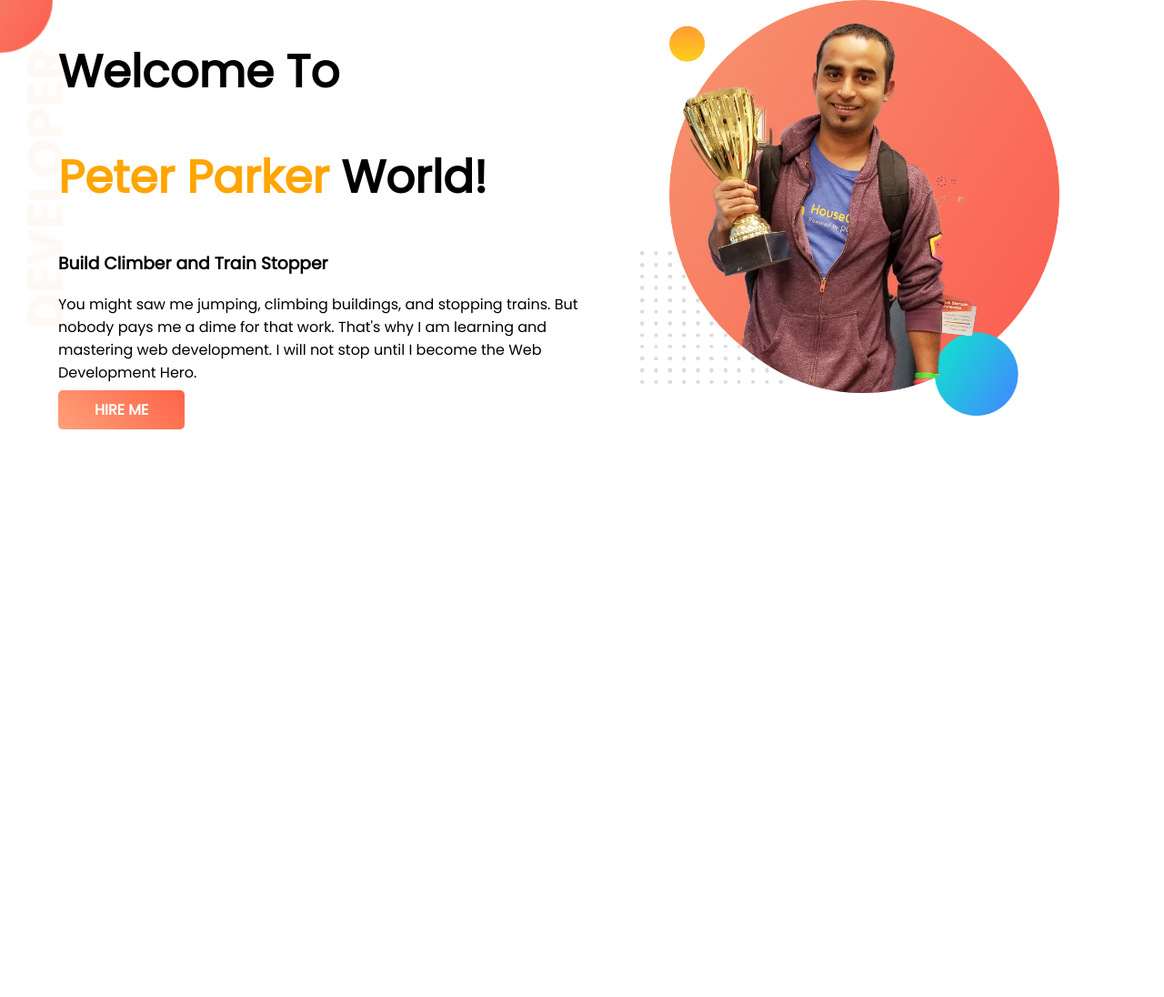
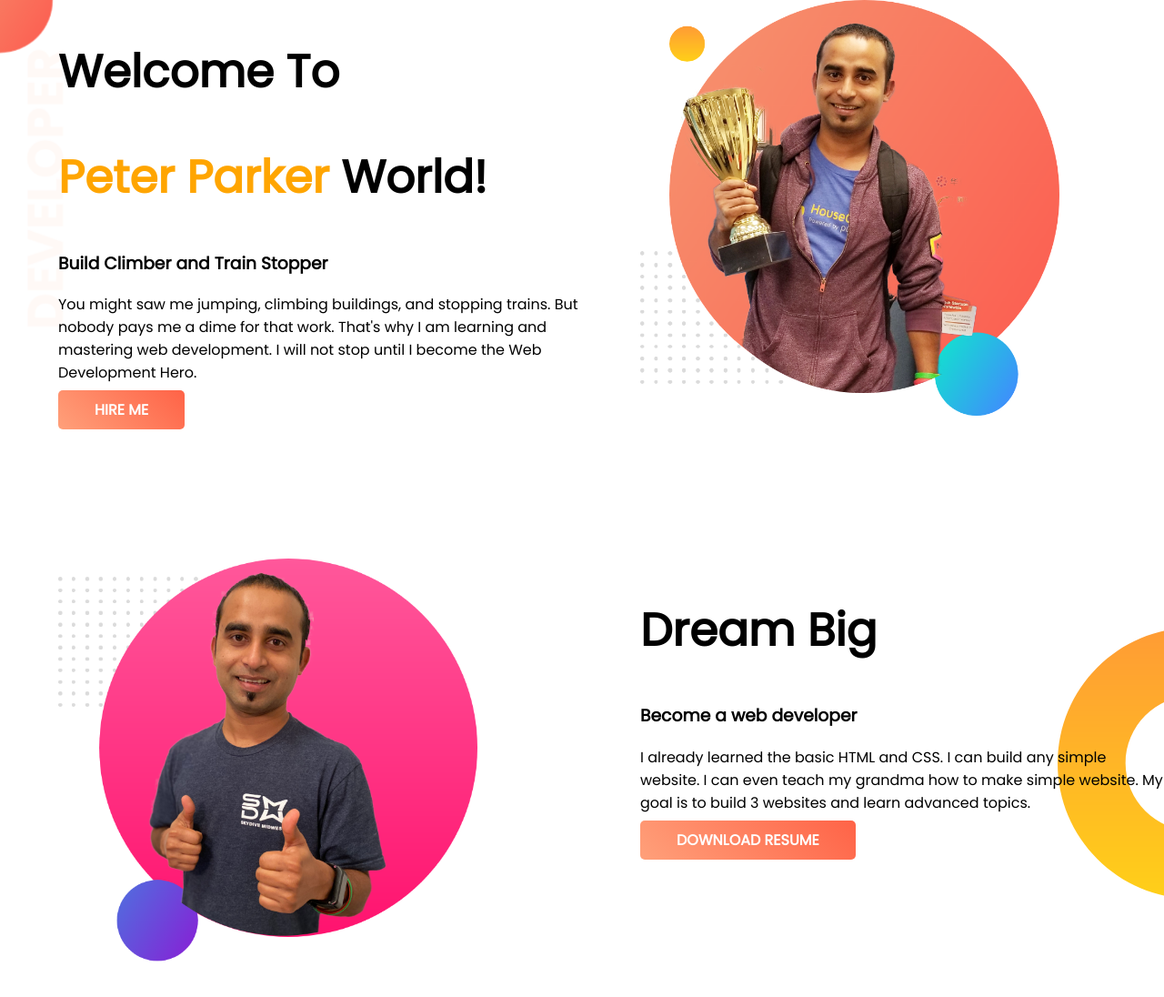
Before and after one commit to Programmer-Mehadi/developer-portfolio, a plain HTML site: page index.html in a window 1280 px wide. Shown: the whole page at 91% size. Before the commit the page ends 800 px from the top, so only its background shows below. Drawn offline with Linux system fonts and the light colour scheme.

Commit message:
dream big added

```diff
--- a/index.html
+++ b/index.html
@@ -36,5 +36,18 @@
         <img src="images/jhankar.png" alt="" />
       </div>
     </section>
+    <section class="dream-big">
+      <div class="half-width"><img src="images/jhankar2.png" alt="" /></div>
+      <div class="half-width">
+        <h1>Dream Big</h1>
+        <h3>Become a web developer</h3>
+        <p>
+          I already learned the basic HTML and CSS. I can build any simple
+          website. I can even teach my grandma how to make simple website. My
+          goal is to build 3 websites and learn advanced topics.
+        </p>
+        <a class="hire-me-btn" href="">DOWNLOAD RESUME</a>
+      </div>
+    </section>
   </body>
 </html>
--- a/style.css
+++ b/style.css
@@ -11,6 +11,7 @@ h1 {
 }
 section {
   display: flex;
+  margin-bottom: 150px;
 }
 .half-width {
   width: 50%;
@@ -28,6 +29,11 @@ section {
   border-radius: 5px;
 }
 .top-banner {
-  background-image: url("images/top-banner.png");
+  background-image: url(images/top-banner.png);
   background-repeat: no-repeat;
 }
+.dream-big {
+  background-image: url(images/dream-bg.png);
+  background-repeat: no-repeat;
+  background-position: right;
+}
```
